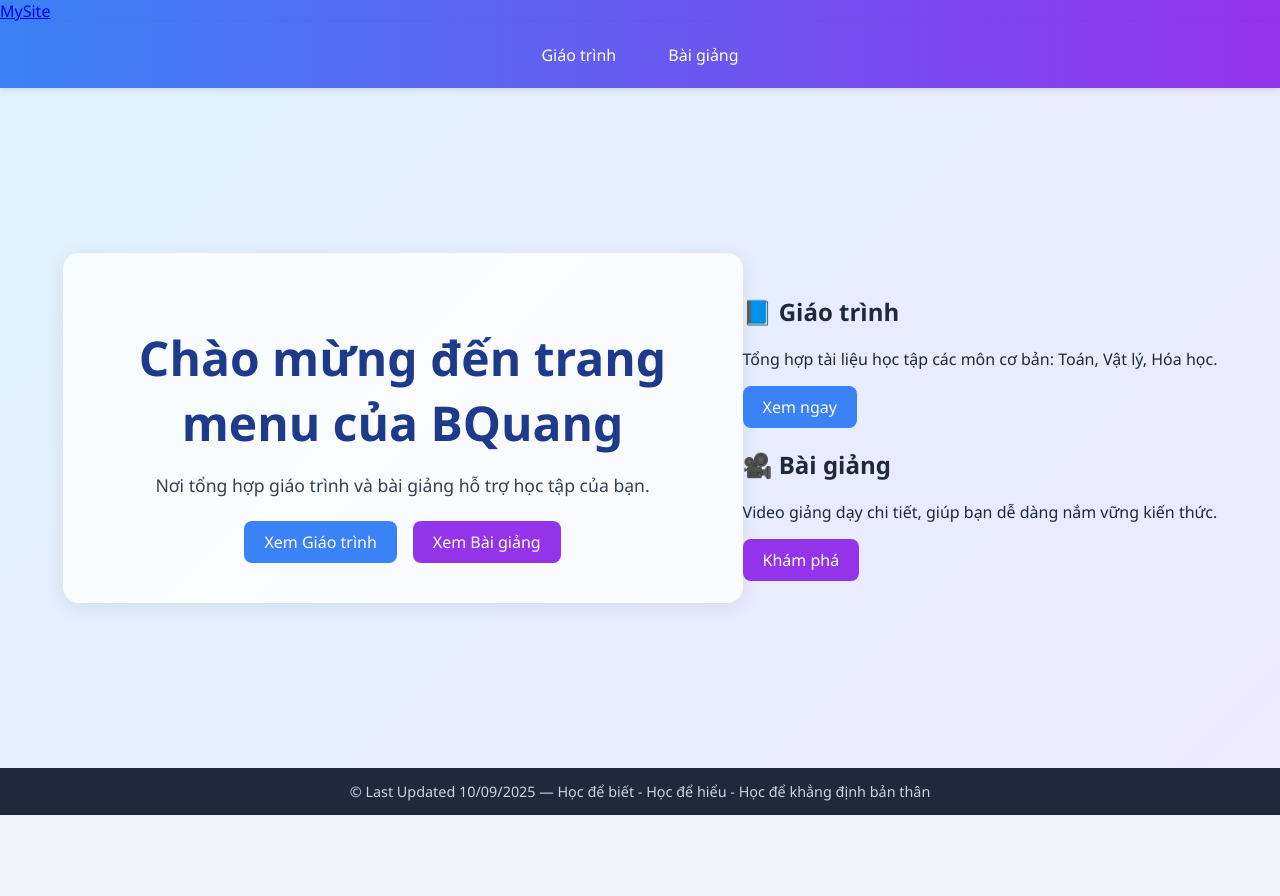
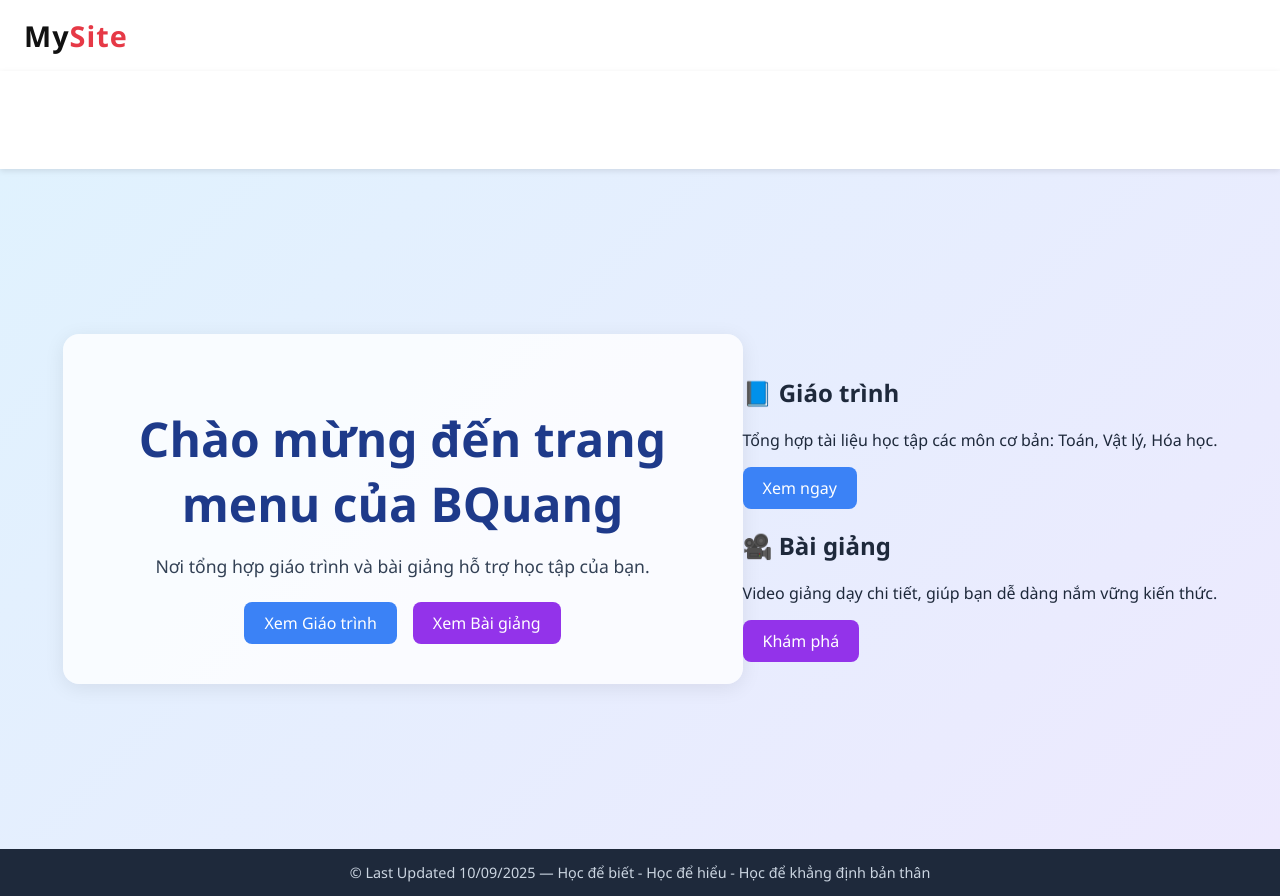
Before and after one commit to BuuQuang12P/quang.github.io, a plain HTML site: page index.html in a window 1280 px wide. Before the commit the page ends 815 px from the top, so only its background shows below. Drawn offline with Linux system fonts and the light colour scheme.

Commit message:
Update index.html

```diff
--- a/index.html
+++ b/index.html
@@ -1,8 +1,5 @@
 <!doctype html>
 <html lang="vi">
-<header class="site-header">
-  <a href="/" class="logo-text">My<span>Site</span></a>
-</header>
 <head>
   <meta charset="utf-8" />
   <meta name="viewport" content="width=device-width, initial-scale=1" />
@@ -133,7 +130,42 @@
       font-size: 0.9rem;
     }
   </style>
+  <style>
+    body {
+      margin: 0;
+      font-family: "Segoe UI", Arial, sans-serif;
+      background: #f8f9fa;
+    }
+
+    header {
+      display: flex;
+      align-items: center;
+      padding: 16px 24px;
+      background: white;
+      box-shadow: 0 2px 6px rgba(0,0,0,0.1);
+    }
+
+    .logo-text {
+      font-size: 1.8rem;
+      font-weight: 700;
+      text-decoration: none;
+      color: #111;
+      letter-spacing: 1px;
+    }
+
+    .logo-text span {
+      color: #e63946; /* đổi màu phần "Site" */
+    }
+
+    /* hiệu ứng hover */
+    .logo-text:hover {
+      opacity: 0.8;
+    }
+  </style>
 </head>
+  <header>
+    <a href="/" class="logo-text">My<span>Site</span></a>
+  </header>
 <body>
   <!-- Header -->
   <header>
```
